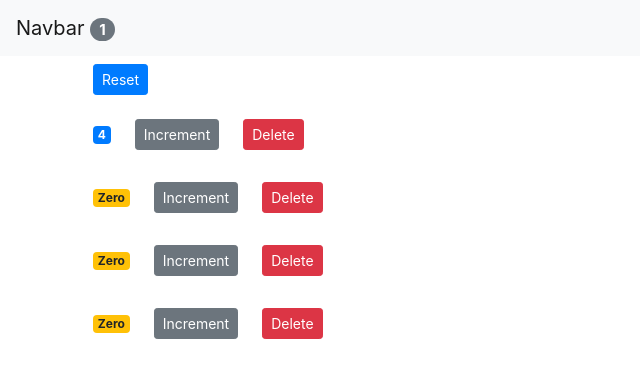
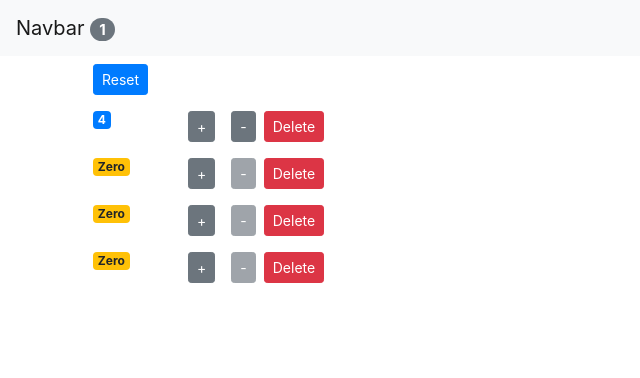
Before and after one commit to chanzlee/CountersComponent, a React (Create React App) app: page / in a window 1280 px wide. Shown: the top 378 px of the page, without its empty margins (0-640 px from the left). Built offline with nearby package versions, Linux system fonts and the light colour scheme.

Commit message:
add decrement button/event handler and change styling.

```diff
--- a/src/App.js
+++ b/src/App.js
@@ -36,6 +36,14 @@
     this.setState({ counters });
   };
 
+  handleDecrement = counter => {
+    const counters = [...this.state.counters];
+    const index = counters.indexOf(counter);
+    counters[index] = { ...counter };
+    counters[index].value--;
+    this.setState({ counters });
+  };
+
   handleDelete = counterId => {
     // console.log(counterId);
     const counters = this.state.counters.filter(
@@ -63,6 +71,7 @@
         <main className="container">
           <Counters
             onReset={this.handleReset}
+            onDecrement={this.handleDecrement}
             onIncrement={this.handleIncrement}
             onDelete={this.handleDelete}
             counters={this.state.counters}
--- a/src/components/counter.jsx
+++ b/src/components/counter.jsx
@@ -41,46 +41,57 @@
     console.log("Counter - unmount");
   }
 
-  renderTags() {
-    if (this.state.tags.length === 0) return <p>There are no tags!</p>;
+  // renderTags() {
+  //   if (this.state.tags.length === 0) return <p>There are no tags!</p>;
 
-    return (
-      <ul>
-        {this.state.tags.map(tag => (
-          <li key={tag}>{tag}</li>
-        ))}
-      </ul>
-    );
-  }
+  //   return (
+  //     <ul>
+  //       {this.state.tags.map(tag => (
+  //         <li key={tag}>{tag}</li>
+  //       ))}
+  //     </ul>
+  //   );
+  // }
 
   render() {
     console.log("counters rendered");
     return (
-      <React.Fragment>
-        <div>
+      <div className="row">
+        <div className="col-1">
+          <span style={this.styles} className={this.getBadgeClasses()}>
+            {this.formatCount()}
+          </span>
+        </div>
+        <div className="col">
           {/* {this.props.children} */}
           {/* <img src={this.state.imageUrl} alt="" /> */}
           {/* <span style={{ fontSize: 30 }}>custom style</span> */}
-          <span style={this.styles} className={this.getBadgeClasses()}>
-            {this.formatCount()}
-          </span>
 
           <button
             onClick={() => this.props.onIncrement(this.props.counter)}
-            className="btn btn-secondary btn-sm m-3"
+            className="btn btn-secondary btn-sm m-2"
           >
-            Increment
+            +
           </button>
+
+          <button
+            onClick={() => this.props.onDecrement(this.props.counter)}
+            className="btn btn-secondary btn-sm m-2"
+            disabled={this.props.counter.value === 0 ? "disabled" : ""}
+          >
+            -
+          </button>
+
           <button
             onClick={() => this.props.onDelete(this.props.counter.id)}
-            className="btn btn-danger btn-sm m-2"
+            className="btn btn-danger btn-sm"
           >
             Delete
           </button>
         </div>
         {/* {this.state.tags.length === 0 && "Please create a new tag"}
         {this.renderTags()} */}
-      </React.Fragment>
+      </div>
     );
   }
 
--- a/src/components/counters.jsx
+++ b/src/components/counters.jsx
@@ -3,7 +3,13 @@
 
 class Counters extends Component {
   render() {
-    const { onIncrement, onDelete, onReset, counters } = this.props;
+    const {
+      onIncrement,
+      onDecrement,
+      onDelete,
+      onReset,
+      counters
+    } = this.props;
 
     console.log("counter rendered");
 
@@ -19,6 +25,7 @@
           // </Counter>
           <Counter
             onIncrement={onIncrement}
+            onDecrement={onDecrement}
             onDelete={onDelete}
             key={counter.id}
             counter={counter}
```
